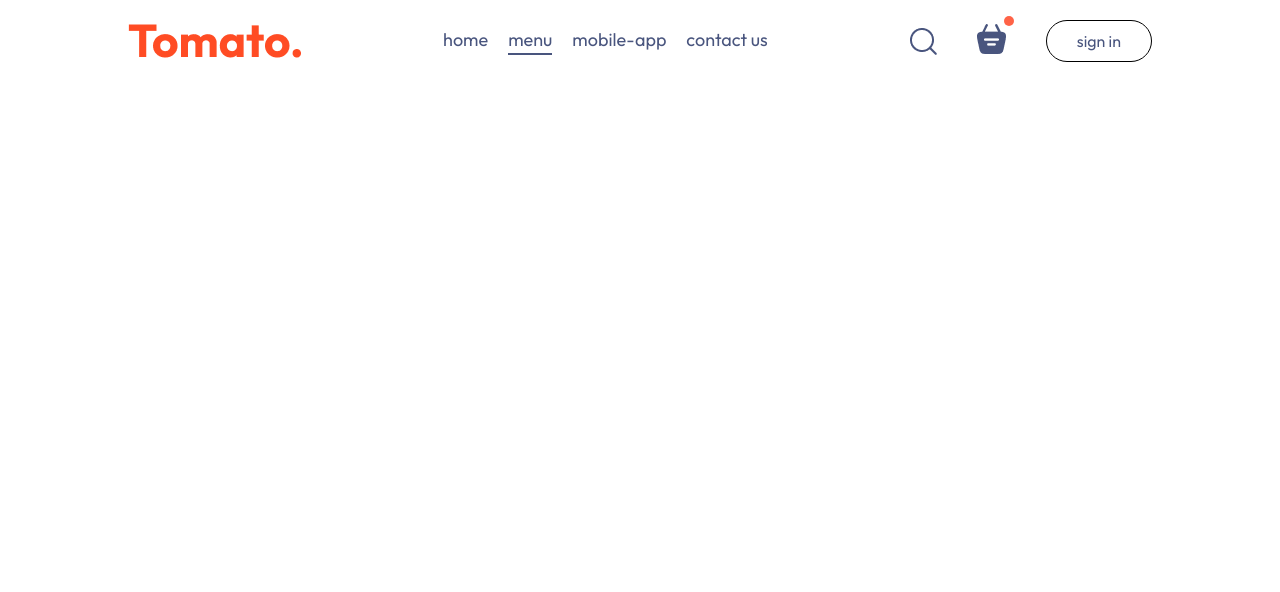
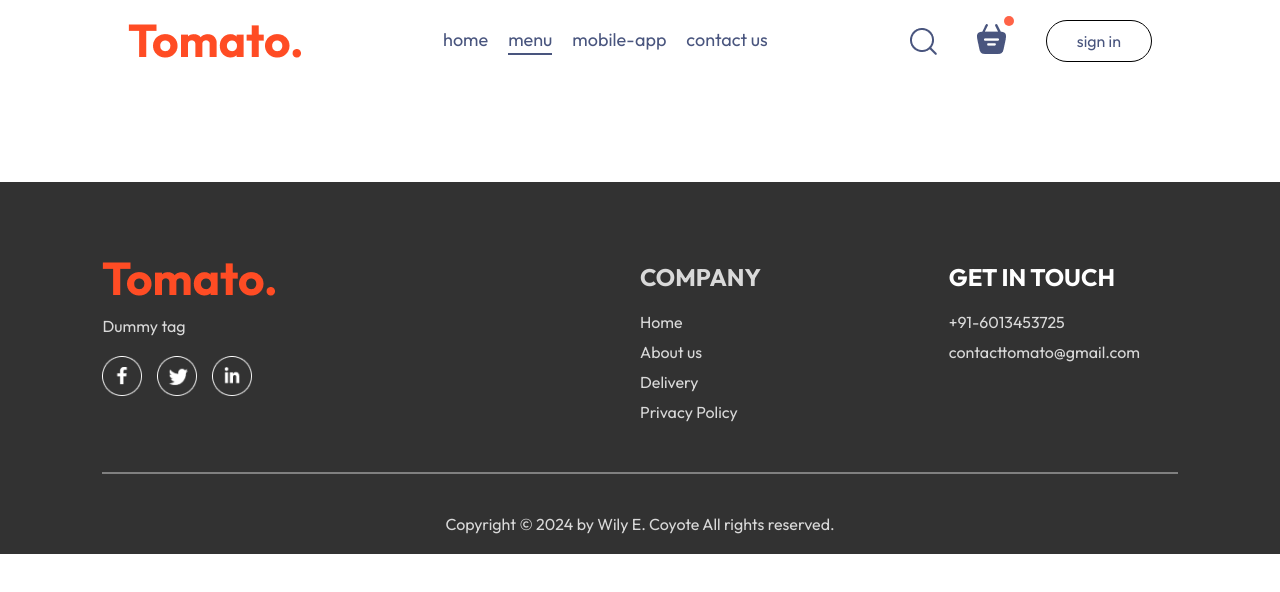
Before and after one commit to VasaviSure/SBFoods_1, a React (Vite) app: page /order in a window 1280 px wide. Shown: the top 592 px of the page. Built offline with nearby package versions, Linux system fonts and the light colour scheme.

Commit message:
Nineth Commit

```diff
--- a/src/App.jsx
+++ b/src/App.jsx
@@ -4,9 +4,11 @@
 import Home from './pages/Home/Home'
 import Cart from './pages/Cart/Cart'
 import PlaceOrder from './pages/PlaceOrder/PlaceOrder'
+import Footer from './components/Footer/Footer'
 
 const App = () => {
   return (
+    <>
     <div className='app'>
     <Navbar/>
     <Routes>
@@ -15,6 +17,9 @@
         <Route path='/order' element={<PlaceOrder/>} />
       </Routes>
     </div>
+    <Footer/>
+    </>
+
   )
 }
 
--- /dev/null
+++ b/src/components/AppDownload/AppDownload.css
@@ -0,0 +1,24 @@
+.app-download{
+    margin: auto auto;
+    margin-top: 100px;
+    font-size: max(3vw,20px);
+    text-align: center;
+    font-weight: 500;
+}
+.app-download-platforms{
+    display: flex;
+    justify-content: center;
+    gap: max(2vw,10px);
+    margin-top: 40px;
+
+}
+.app-download-platforms img{
+width: max(30vw,120px);
+max-width: 180px;
+transition: 0.5s;
+cursor: pointer;
+}
+
+.app-download-platforms img:hover{
+transform: scale(1.05);
+}
--- /dev/null
+++ b/src/components/AppDownload/AppDownload.jsx
@@ -0,0 +1,16 @@
+import React from 'react'
+import './AppDownload.css'
+import { assets } from '../../assets/assets'
+const AppDownload = () => {
+  return (
+    <div className='app-download' id='app-download'>
+    <p>For Better Experience Download <br />Tomato App</p>
+    <div className="app-download-platforms">
+        <img src={assets.play_store} alt=""/>
+        <img src={assets.app_store} alt=""/>
+    </div>
+    </div>
+  )
+}
+
+export default AppDownload
--- /dev/null
+++ b/src/components/Footer/Footer.css
@@ -0,0 +1,44 @@
+.footer{
+    color:#d9d9d9;
+    background-color: #323232;
+    display: flex;
+    flex-direction: column;
+    align-items: center;
+    gap: 20px;
+    padding: 20px 8vw;
+    padding-top: 80px;
+    margin-top: 100px;
+}
+.footer-content{
+    width: 100%;
+    display: grid;
+    grid-template-columns: 2fr 1fr 1fr;
+    gap: 80px;
+}
+.footer-content-left,.footer-content-right,.footer-content-center{
+display: flex;
+flex-direction: column;
+align-items: start;
+gap: 20px;
+}
+
+.footer-content-left li,.footer-content-right li,.footer-content-center li{
+    list-style: none;
+    margin-bottom: 10px;
+    cursor: pointer;
+    }
+
+    .footer-content-left h2,.footer-content-right h2{
+        color:white;
+    }
+    .footer-social-icons img{
+        width: 40px;
+        margin-right: 15px;
+    }
+    .footer hr{
+        width: 100%;
+        height: 2px;
+        margin: 20px 0;
+        background-color: grey;
+        border: none;
+    }
--- a/src/components/Footer/Footer.jsx
+++ b/src/components/Footer/Footer.jsx
@@ -1,9 +1,40 @@
 import React from 'react'
+import './Footer.css'
+import { assets } from '../../assets/assets'
 
 const Footer = () => {
   return (
-    <div>
+    <div className='footer' id='footer'>
+      <div className='footer-content'>
+        <div className="footer-content-left">
+          <img src={assets.logo} alt="" />
+          <p>Dummy tag</p>
+          <div className="footer-social-icons">
+            <img src={assets.facebook_icon} alt=""/>
+            <img src={assets.twitter_icon} alt=""/>
+            <img src={assets.linkedin_icon} alt=""/>
+          </div>
+        </div>
+        <div className="footer-content-center">
+            <h2>COMPANY</h2>
+            <ul>
+              <li>Home</li>
+              <li>About us</li>
+              <li>Delivery</li>
+              <li>Privacy Policy</li>
+            </ul>
+        </div>
+        <div className="footer-content-right">
+              <h2>GET IN TOUCH</h2>
+              <ul>
+                <li>+91-6013453725</li>
+                <li>contacttomato@gmail.com</li>
+              </ul>
+        </div>
 
+      </div>
+      <hr />
+      <p className="footer-copyright"> Copyright © 2024 by Wily E. Coyote All rights reserved.</p>
     </div>
   )
 }
--- a/src/pages/Home/Home.jsx
+++ b/src/pages/Home/Home.jsx
@@ -4,6 +4,7 @@
 // import ExploreMenu from '../../components/ExploreMenu/ExploreMenu'
 import ExploreMenu from '../../components/ExploreMenu/ExploreMenu'
 import FoodDisplay from '../../components/FoodDisplay/FoodDisplay'
+import AppDownload from '../../components/AppDownload/AppDownload'
 
 const Home = () => {
   const [category,setCategory] = useState("All");
@@ -12,6 +13,7 @@
     <Header/>
     <ExploreMenu category={category} setCategory={setCategory}></ExploreMenu>
     <FoodDisplay category={category}/>
+    <AppDownload />
   </div>
 )
 
```
